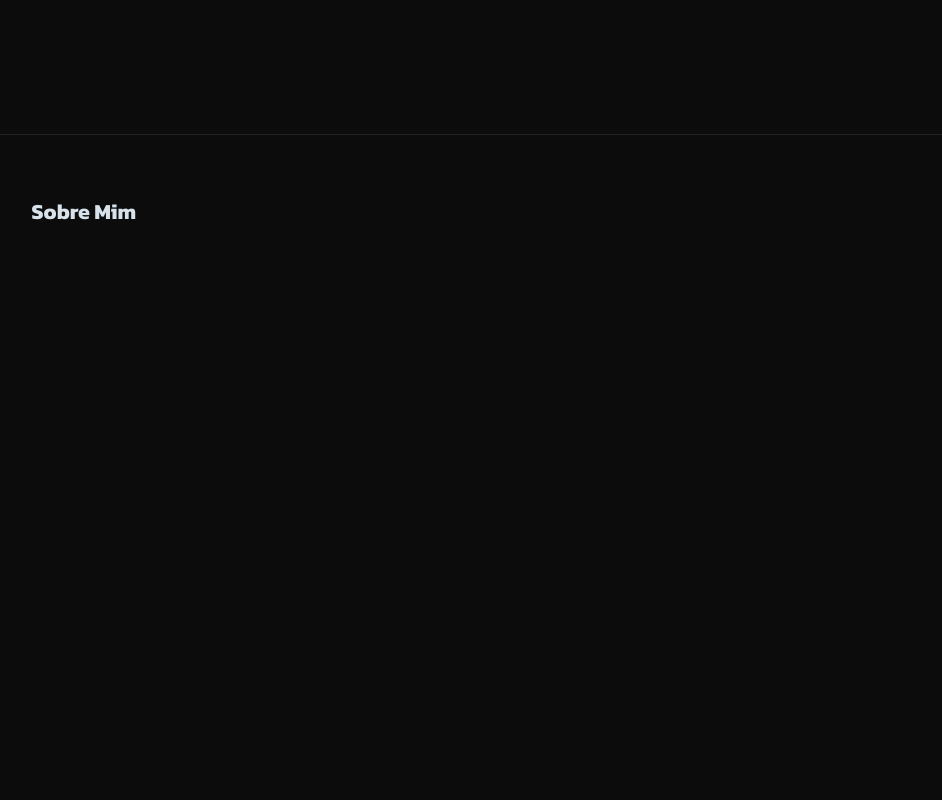
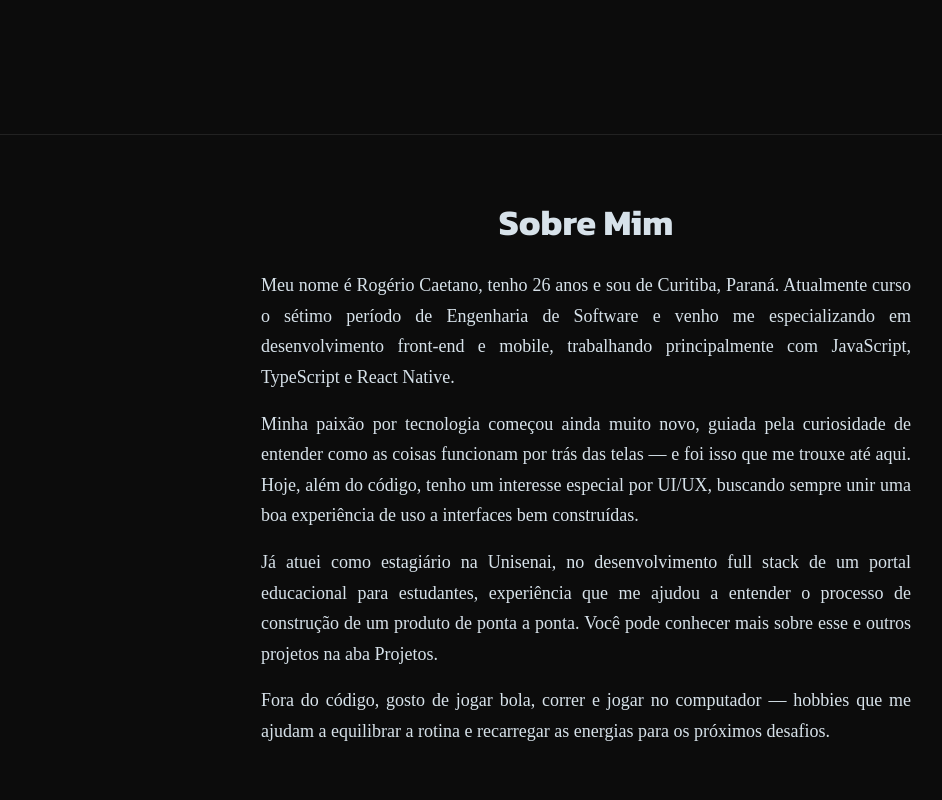
Before and after one commit to rogeriocaetanojr/portfolio-rogerio, a React (Vite) app: page / in a window 1280 px wide. Shown: the part 760-1560 px from the top of the page, without its empty margins (54-996 px from the left). Built offline with nearby package versions, Linux system fonts and the light colour scheme.

Commit message:
feat: adiciona texto sobre mim

```diff
--- a/src/components/About.jsx
+++ b/src/components/About.jsx
@@ -1,8 +1,33 @@
 export function About() {
+  const textoStyle = {
+    fontFamily: '"Times New Roman", Times, serif',
+    fontSize: '1.25rem',
+    lineHeight: '1.7',
+    color: '#D7E2EA',
+    maxWidth: '650px',
+    margin: '0 auto 16px auto',
+    textAlign: 'justify',
+  }
+
   return (
-    <section id="sobre" style={{ minHeight: '100vh', display: 'flex', flexDirection: 'column', justifyContent: 'flex-start', padding: '60px 5vw 4rem', borderBottom: '1px solid #222', scrollMarginTop: '100px' }}>
-      <div style={{ paddingLeft: '1.5rem' }}>
-        <h2>Sobre Mim</h2>
+    <section id="sobre" style={{ minHeight: '100vh', display: 'flex', flexDirection: 'column', alignItems: 'center', justifyContent: 'flex-start', padding: '60px 5vw 4rem', borderBottom: '1px solid #222', scrollMarginTop: '100px' }}>
+      <div style={{ display: 'flex', flexDirection: 'column', alignItems: 'center' }}>
+        <h2 style={{ fontSize: '2.5rem', textAlign: 'center' }}>Sobre Mim</h2>
+
+        <div style={{ marginTop: '1.5rem' }}>
+          <p style={textoStyle}>
+            Meu nome é Rogério Caetano, tenho 26 anos e sou de Curitiba, Paraná. Atualmente curso o sétimo período de Engenharia de Software e venho me especializando em desenvolvimento front-end e mobile, trabalhando principalmente com JavaScript, TypeScript e React Native.
+          </p>
+          <p style={textoStyle}>
+            Minha paixão por tecnologia começou ainda muito novo, guiada pela curiosidade de entender como as coisas funcionam por trás das telas — e foi isso que me trouxe até aqui. Hoje, além do código, tenho um interesse especial por UI/UX, buscando sempre unir uma boa experiência de uso a interfaces bem construídas.
+          </p>
+          <p style={textoStyle}>
+            Já atuei como estagiário na Unisenai, no desenvolvimento full stack de um portal educacional para estudantes, experiência que me ajudou a entender o processo de construção de um produto de ponta a ponta. Você pode conhecer mais sobre esse e outros projetos na aba Projetos.
+          </p>
+          <p style={{ ...textoStyle, marginBottom: 0 }}>
+            Fora do código, gosto de jogar bola, correr e jogar no computador — hobbies que me ajudam a equilibrar a rotina e recarregar as energias para os próximos desafios.
+          </p>
+        </div>
       </div>
     </section>
   )
```
